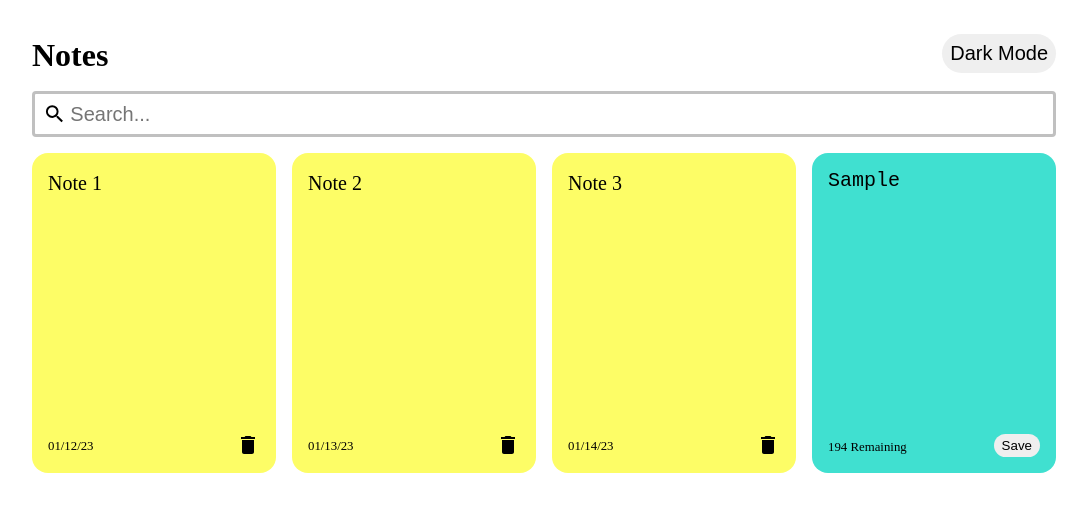
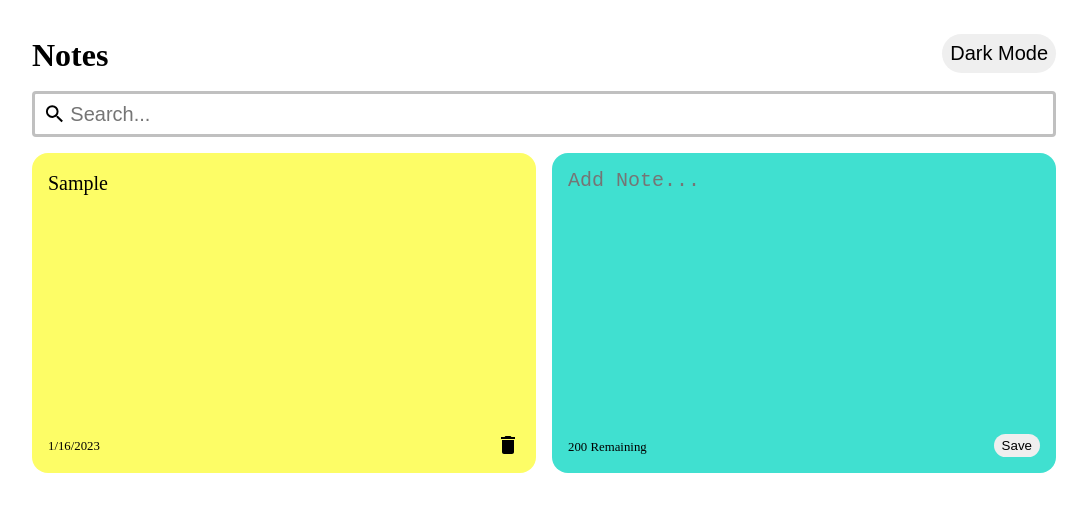
Before and after one commit to klam2k20/Notes, a React (Create React App) app: page / in a window 1280 px wide. Both pictures are taken after typing "Sample" into the empty fields and a click on the button "Save". Shown: the top 512 px of the page, without its empty margins (96-1183 px from the left). Built offline with nearby package versions, Linux system fonts and the light colour scheme.

Commit message:
Add note, delete note and search note functionality

```diff
--- a/package.json
+++ b/package.json
@@ -44,6 +44,7 @@
 		"eslint-plugin-react": "^7.28.0",
 		"eslint-plugin-react-hooks": "^4.3.0",
 		"prop-types": "^15.8.1",
-    "react-icons": "^4.7.1"
+		"react-icons": "^4.7.1",
+		"uuid": "^9.0.0"
 	}
 }
--- a/src/App.jsx
+++ b/src/App.jsx
@@ -1,4 +1,5 @@
 import { useState } from 'react';
+import { v4 as uuidv4 } from 'uuid';
 
 import Header from './components/Header';
 import Searchbar from './components/Searchbar';
@@ -6,26 +7,30 @@ import NoteList from './components/NoteList';
 import './App.css';
 
 function App() {
-  const [notes] = useState([
-    {
-      text: 'Note 1',
-      date: '01/12/23',
-    },
-    {
-      text: 'Note 2',
-      date: '01/13/23',
-    },
-    {
-      text: 'Note 3',
-      date: '01/14/23',
-    },
-  ]);
+  const [notes, setNotes] = useState([]);
+  const [search, setSearch] = useState('');
+
+  const addNote = (text) => {
+    const newNote = {
+      id: uuidv4(),
+      text,
+      date: new Date().toLocaleDateString(),
+    };
+    setNotes([...notes, newNote]);
+  };
+
+  const deleteNote = (id) => {
+    const filteredNotes = notes.filter(((note) => note.id !== id));
+    setNotes(filteredNotes);
+  };
+
+  const filteredNotes = notes.filter((note) => note.text.toLowerCase().includes(search));
 
   return (
     <div className="app">
       <Header />
-      <Searchbar />
-      <NoteList notes={notes} />
+      <Searchbar handleSearch={setSearch} />
+      <NoteList notes={filteredNotes} handleAddNote={addNote} handleDeleteNote={deleteNote} />
     </div>
   );
 }
--- a/src/components/AddNote.jsx
+++ b/src/components/AddNote.jsx
@@ -1,13 +1,21 @@
 import React, { useState } from 'react';
+import PropTypes from 'prop-types';
 
 import '../styles/AddNote.css';
 
-function AddNote() {
+function AddNote({ handleAddNote }) {
   const [text, setText] = useState('');
 
   const handleInput = (e) => {
     if (text.length < 200) {
       setText(e.target.value);
+    }
+  };
+
+  const addNote = () => {
+    if (text.trim().length > 0) {
+      handleAddNote(text);
+      setText('');
     }
   };
 
@@ -24,10 +32,14 @@ function AddNote() {
         <small>
           {`${200 - text.length} Remaining`}
         </small>
-        <button className="save-btn" type="button">Save</button>
+        <button className="save-btn" type="button" onClick={addNote}>Save</button>
       </div>
     </div>
   );
 }
 
+AddNote.propTypes = {
+  handleAddNote: PropTypes.func.isRequired,
+};
+
 export default AddNote;
--- a/src/components/Note.jsx
+++ b/src/components/Note.jsx
@@ -4,13 +4,13 @@ import { MdDelete } from 'react-icons/md';
 
 import '../styles/Note.css';
 
-function Note({ text, date }) {
+function Note({ text, date, handleDeleteNote }) {
   return (
     <div className="note">
       <p>{text}</p>
       <div className="note-footer">
         <small>{date}</small>
-        <MdDelete className="delete-icon" />
+        <MdDelete className="delete-icon" onClick={handleDeleteNote} />
       </div>
     </div>
   );
@@ -19,6 +19,7 @@ function Note({ text, date }) {
 Note.propTypes = {
   text: PropTypes.string.isRequired,
   date: PropTypes.string.isRequired,
+  handleDeleteNote: PropTypes.func.isRequired,
 };
 
 export default Note;
--- a/src/components/NoteList.jsx
+++ b/src/components/NoteList.jsx
@@ -5,11 +5,18 @@ import Note from './Note';
 import '../styles/NoteList.css';
 import AddNote from './AddNote';
 
-function NoteList({ notes }) {
+function NoteList({ notes, handleAddNote, handleDeleteNote }) {
   return (
     <div className="note-list">
-      {notes.map((note) => <Note text={note.text} date={note.date} />)}
-      <AddNote />
+      {notes.map((note) => (
+        <Note
+          key={note.id}
+          text={note.text}
+          date={note.date}
+          handleDeleteNote={() => handleDeleteNote(note.id)}
+        />
+      ))}
+      <AddNote handleAddNote={handleAddNote} />
     </div>
   );
 }
@@ -19,6 +26,8 @@ NoteList.propTypes = {
     text: PropTypes.string.isRequired,
     date: PropTypes.string.isRequired,
   })).isRequired,
+  handleAddNote: PropTypes.func.isRequired,
+  handleDeleteNote: PropTypes.func.isRequired,
 };
 
 export default NoteList;
--- a/src/components/Searchbar.jsx
+++ b/src/components/Searchbar.jsx
@@ -1,15 +1,20 @@
 import React from 'react';
+import PropTypes from 'prop-types';
 import { MdOutlineSearch } from 'react-icons/md';
 
 import '../styles/Searchbar.css';
 
-function Searchbar() {
+function Searchbar({ handleSearch }) {
   return (
     <div className="searchbar">
       <MdOutlineSearch className="search-icon" />
-      <input type="text" placeholder="Search..." />
+      <input type="text" placeholder="Search..." onChange={(e) => handleSearch(e.target.value)} />
     </div>
   );
 }
 
+Searchbar.propTypes = {
+  handleSearch: PropTypes.func.isRequired,
+};
+
 export default Searchbar;
--- a/src/styles/Note.css
+++ b/src/styles/Note.css
@@ -8,6 +8,7 @@
 	border-radius: 1rem;
 	padding: 1rem;
 	white-space: pre-wrap;
+	min-width: 15rem;
 }
 
 .note-footer {
```
Also changed, not shown: 1 other file (tests, documents, lock files or other folders). Lines whose indentation alone changed are shown as unchanged.
